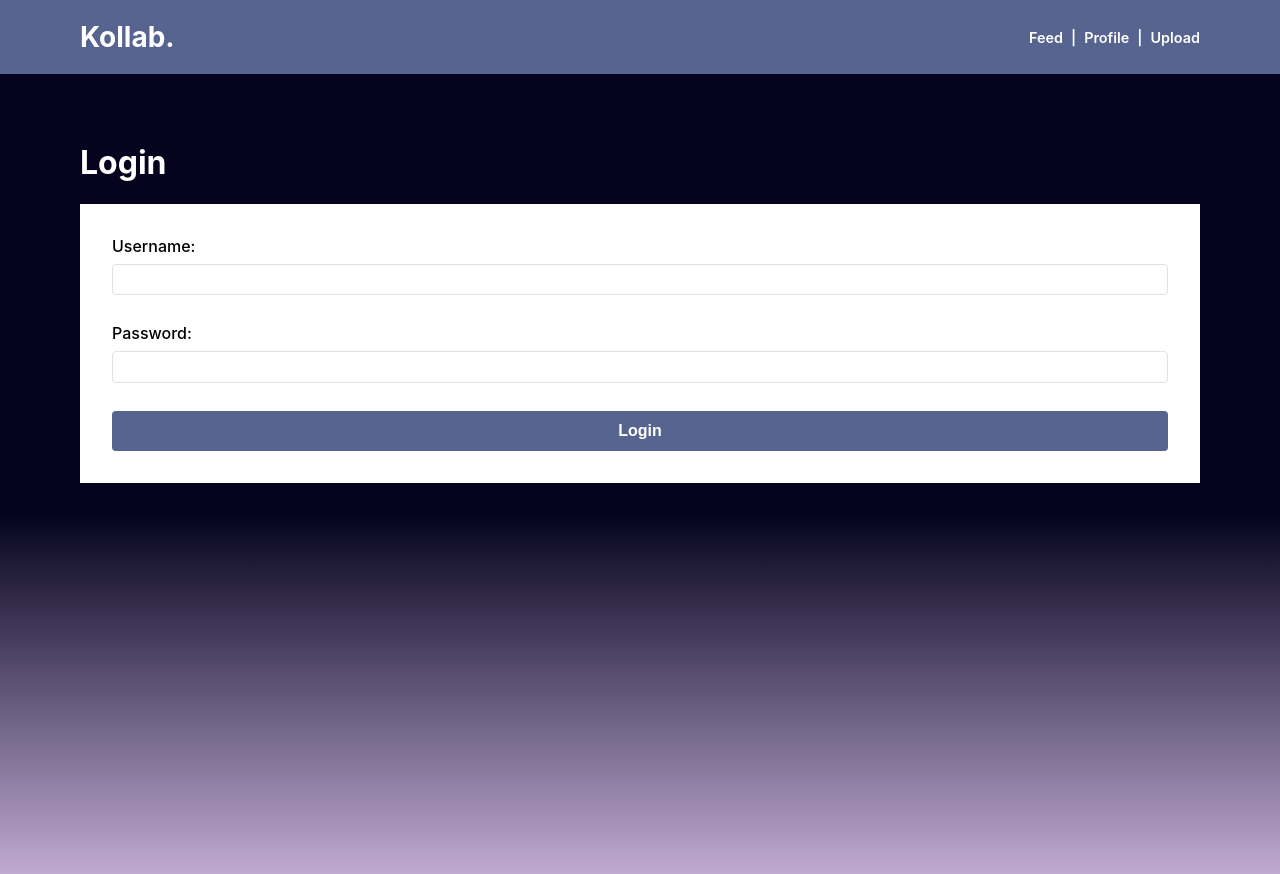
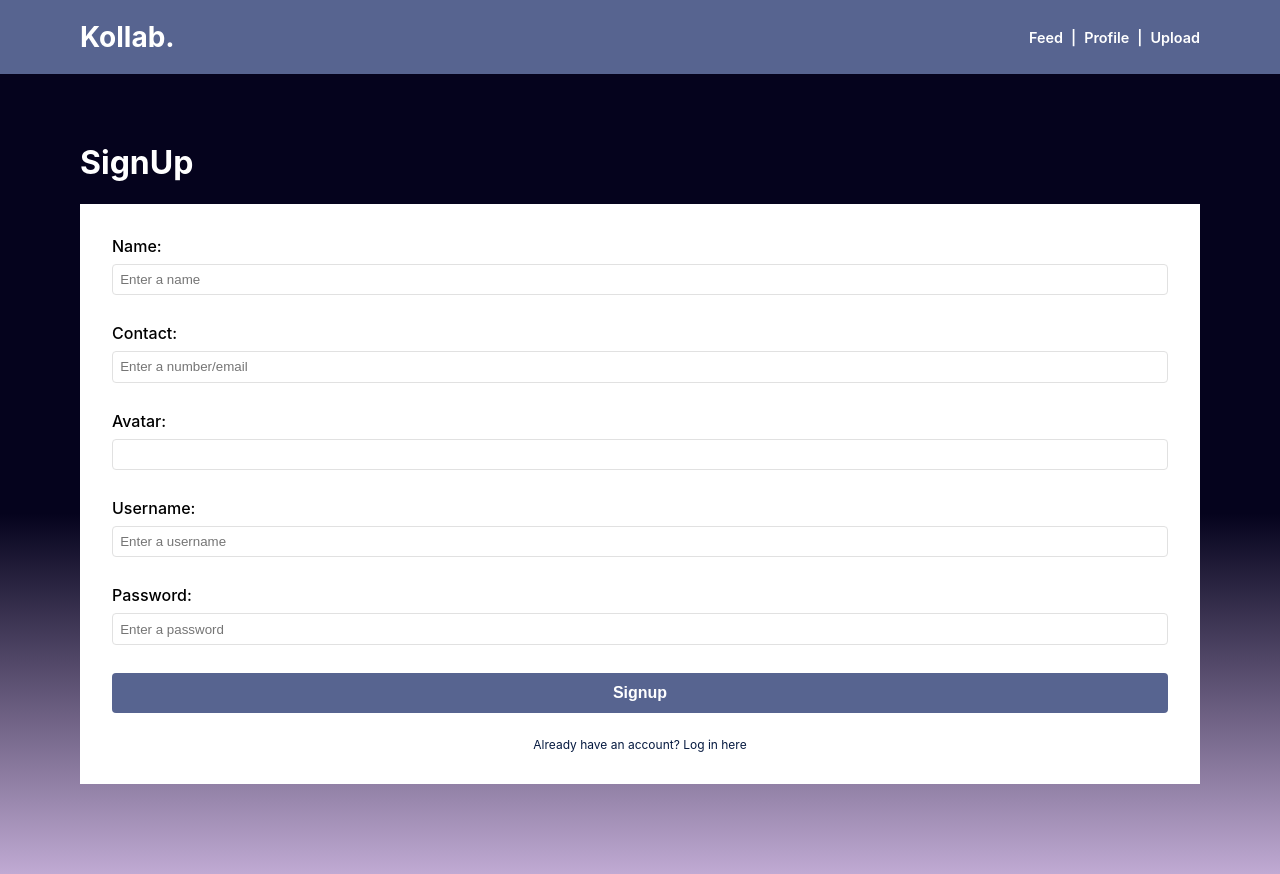
Before and after one commit to yakiv-k/kollab, a React (Create React App) app in the folder client/: page / in a window 1280 px wide. Built offline with nearby package versions, Linux system fonts and the light colour scheme.

Commit message:
[client-side]Debugging GET/all request

```diff
--- a/client/src/components/Signup/Signup.js
+++ b/client/src/components/Signup/Signup.js
@@ -1,24 +1,30 @@
 import "./Signup.scss";
 
-function Signup({ signUp }) {
+function Signup({ signUp, registered }) {
   return (
     <div className="signup">
       <h1 className="signup__title">SignUp</h1>
       <form className="signup__form form" onSubmit={signUp}>
+        <label className="form__label">Name:</label>
+        <input className="form__input" type="text" name="name" placeholder="Enter a name"/>
+        <label className="form__label">Contact:</label>
+        <input className="form__input" type="text" name="contact"  placeholder="Enter a number/email"/>
+        <label className="form__label">Avatar:</label>
+        <input className="form__input" type="text" name="image"/>
         <label className="form__label">Username:</label>
-        <input className="form__input" type="text" name="username" />
-        <label className="form__label">Name:</label>
-        <input className="form__input" type="text" name="name" />
+        <input className="form__input" type="text" name="username" placeholder="Enter a username"/>
         <label className="form__label">Password: </label>
         <input
           className="form__input"
           type="password"
           name="password"
           autoComplete="true"
+          placeholder="Enter a password"
         />
         <button className="form__button" type="submit">
           Signup
         </button>
+        <p onClick={registered} className="form__redirect">Already have an account? Log in here</p>
       </form>
     </div>
   );
--- a/client/src/components/Signup/Signup.scss
+++ b/client/src/components/Signup/Signup.scss
@@ -3,18 +3,18 @@
 .signup {
   padding: 2rem 1rem;
   min-height: 100vh;
-    background: linear-gradient(to bottom, #05031D 55%, #C0AAD3 100%);
+  background: linear-gradient(to bottom, #05031d 55%, #c0aad3 100%);
   width: 100%;
   @include tablet {
     padding: 3rem 5rem;
   }
   &__title {
-        color: #FFF;
+    color: #fff;
   }
 }
 
 .form {
-    background-color: #FFF;
+  background-color: #fff;
   padding: 2rem 2rem;
   display: flex;
   flex-direction: column;
@@ -25,4 +25,11 @@
   &__label {
     margin-bottom: 0.5rem;
   }
+  &__redirect {
+    font-size: 12px;
+    text-align: center;
+    padding-top: 1.5rem;
+    margin: 0;
+    color: #061a40;
   }
+}
--- a/client/src/pages/HomePage/HomePage.js
+++ b/client/src/pages/HomePage/HomePage.js
@@ -6,12 +6,12 @@ import Signup from "../../components/Signup/Signup";
 import TracksFeed from "../../components/Tracks/TracksFeed/TracksFeed";
 
 const baseUrl = "http://localhost:8080";
-const loginUrl = `${baseUrl}/login`;
-const signupUrl = `${baseUrl}/signup`;
+const loginUrl = `http://localhost:8080/login`;
+const signupUrl = `http://localhost:8080/signup`;
 
 class HomePage extends Component {
   state = {
-    isSignedUp: true,
+    isSignedUp: false,
     isLoggedIn: false,
     isLoginError: false,
     errorMessage: "",
@@ -38,11 +38,21 @@ class HomePage extends Component {
       });
   };
 
+  handleRegistered = (e) => {
+    e.preventDefault();
+
+    this.setState({
+        isSignedUp: true
+    })
+  }
+
   handleSignup = (e) => {
     e.preventDefault();
     axios
       .post(signupUrl, {
         name: e.target.name.value,
+        contact: e.target.contact.value,
+        avatar: e.target.image.value,
         username: e.target.username.value,
         password: e.target.password.value,
       })
@@ -57,7 +67,7 @@ class HomePage extends Component {
 
   renderSignUp() {
     return (
-     <Signup signUp={this.handleSignup}/>
+     <Signup signUp={this.handleSignup} registered={this.handleRegistered}/>
     );
   }
 
@@ -75,7 +85,7 @@ class HomePage extends Component {
     if (!isSignedUp) return this.renderSignUp();
     if (!isLoggedIn) return this.renderLogin();
 
-    if (isSignedUp && !isLoggedIn) {
+    if (isSignedUp && isLoggedIn) {
       setTimeout(() => {
         this.props.history.push("/tracks");
       }, 2000);
--- a/client/src/pages/TracksPage/TracksPage.js
+++ b/client/src/pages/TracksPage/TracksPage.js
@@ -11,12 +11,18 @@ class TracksPage extends Component {
   };
 
   componentDidMount() {
-    axios.get("http://localhost:8080/tracks").then((response) => {
-      // console.log(response.data)
-      this.setState({
-        tracks: response.data,
+    const token = sessionStorage.getItem("token");
+
+    axios
+      .get("http://localhost:8080/tracks", {
+        headers: { Authorization: `Bearer ${token}` },
+      })
+      .then((response) => {
+        console.log(token);
+        this.setState({
+          tracks: response.data,
+        });
       });
-    });
   }
 
   render() {
```
Lines whose indentation alone changed are shown as unchanged.
